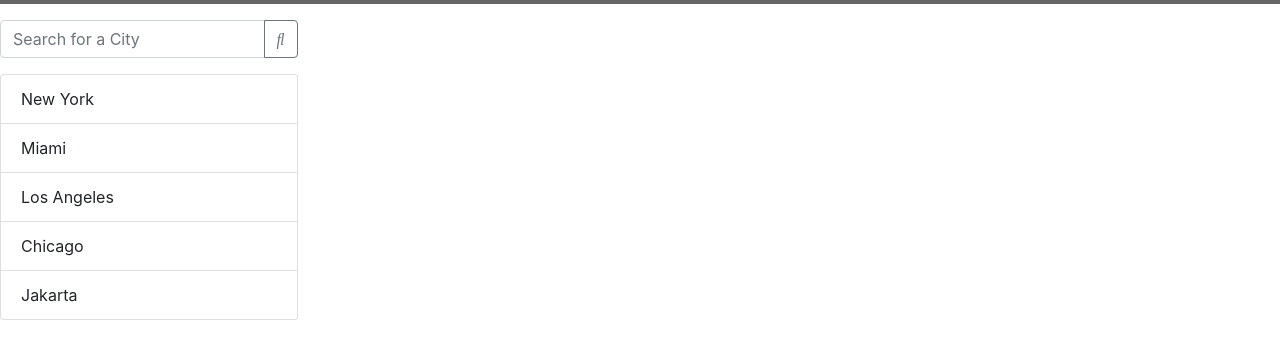
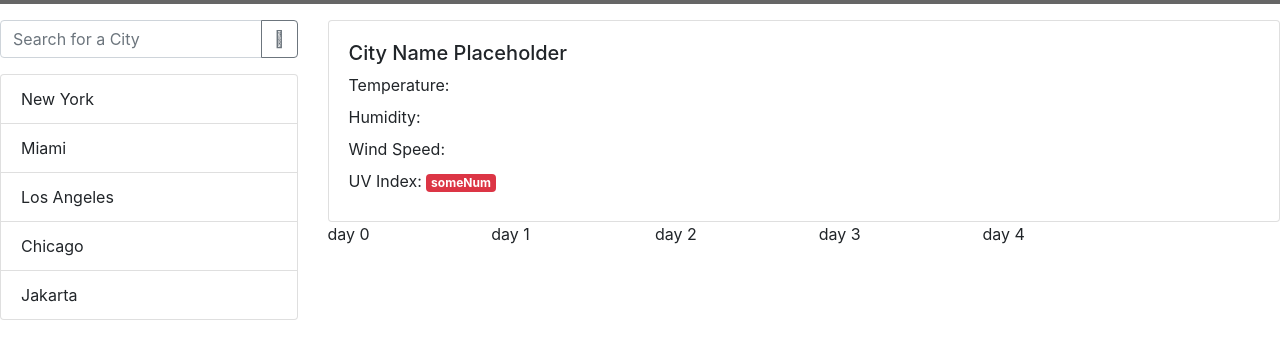
Before and after one commit to kaydeejay/weather-dashboard, a plain HTML site: page index.html in a window 1280 px wide. Shown: the part 76-432 px from the top of the page. Drawn offline with nearby package versions, Linux system fonts and the light colour scheme.

Commit message:
adds more html bones

```diff
--- a/assets/css/styles.css
+++ b/assets/css/styles.css
@@ -24,3 +24,13 @@
 .city-search {
     padding-top: 1rem;
 }
+
+/******** City Data ********/
+
+#cityData {
+    margin-top: 1rem;
+}
+
+.city-card div:not(:first-child) {
+    margin-bottom: 0.5rem;
+}
--- a/index.html
+++ b/index.html
@@ -40,12 +40,15 @@
                             type="text"
                             class="form-control"
                             placeholder="Search for a City"
-                            aria-label="Recipient's username"
-                            aria-describedby="button-addon2"
                         >
                         <div class="input-group-append">
-                          <button class="btn btn-outline-secondary" action="submit" type="button" id="button-addon2">
-                              <i class="fas fa-search"></i>
+                            <button
+                                class="btn btn-outline-secondary"
+                                action="submit"
+                                type="button"
+                                id="button-addon2"
+                            >
+                                <span class="fas fa-search"></span>
                             </button>
                         </div>
                     </div>
@@ -57,6 +60,24 @@
                     <li class="list-group-item">Chicago</li>
                     <li class="list-group-item">Jakarta</li>
                 </ul>
+            </div>
+            <div class="col-9">
+                <div class="card" id="cityData">
+                    <div class="city-card card-body">
+                        <h5 class="city-title">City Name Placeholder</h5>
+                        <div class="city-temp">Temperature: <span id="cityTemp"></span></div>
+                        <div class="city-humid">Humidity: <span id="cityHumid"></span></div>
+                        <div class="city-wind">Wind Speed: <span id="cityWind"></span></div>
+                        <div class="city-uv">UV Index: <span class="badge badge-danger" id="cityUV">someNum</span></div>
+                    </div>
+                </div>
+                <div class="five-day row">
+                    <div class="col-2 day-0">day 0</div>
+                    <div class="col-2 day-1">day 1</div>
+                    <div class="col-2 day-2">day 2</div>
+                    <div class="col-2 day-3">day 3</div>
+                    <div class="col-2 day-4">day 4</div>
+                </div>
             </div>
         </div>
     </div>
```
